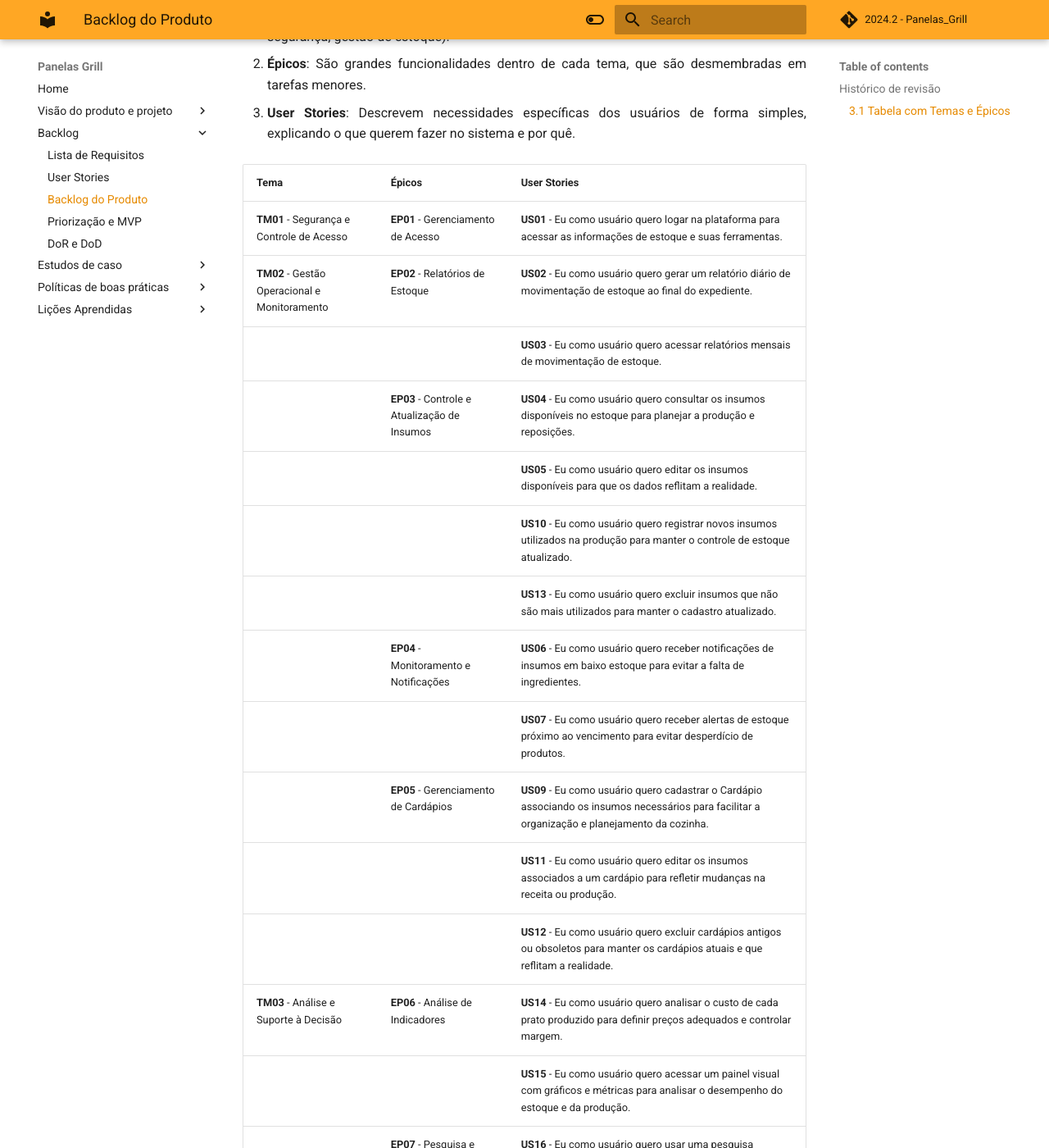
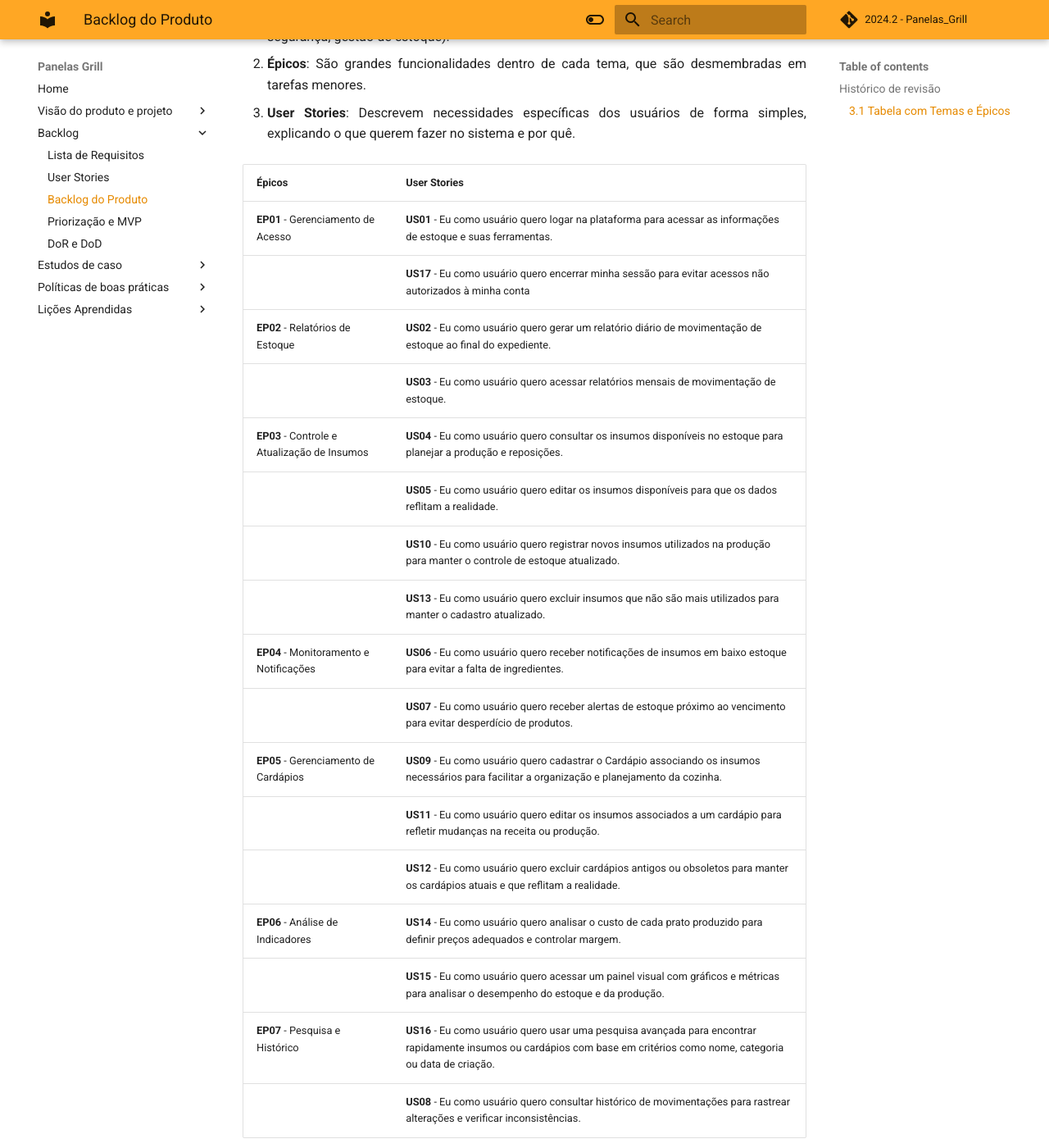
Before and after one commit to mdsreq-fga-unb/2024.2-T03-PanelasGrill, an MkDocs documentation site: the page built from docs/Backlog/backlog.md, in a window 1280 px wide and 1400 px high, scrolled down 531 px. Shown: the whole window at 82% size. Built offline with MkDocs 1.6.1 and Material for MkDocs 9.7.7, drawn with Linux system fonts in a browser that asks for light colours; comment, search, counter and statistics services are not loaded.

Commit message:
docs: atualizando com as correções do professor

```diff
--- a/docs/Backlog/backlog.md
+++ b/docs/Backlog/backlog.md
@@ -19,21 +19,22 @@ A tabela organiza os componentes do backlog do produto da seguinte forma:
 
 3. **User Stories**: Descrevem necessidades específicas dos usuários de forma simples, explicando o que querem fazer no sistema e por quê.
 
-| **Tema**                        | **Épicos**                                      | **User Stories**                                                                                   |
-|---------------------------------|------------------------------------------------|---------------------------------------------------------------------------------------------------|
-| **TM01** - Segurança e Controle de Acesso| **EP01** - Gerenciamento de Acesso                        | **US01** - Eu como usuário quero logar na plataforma para acessar as informações de estoque e suas ferramentas. |
-| **TM02** - Gestão Operacional e Monitoramento | **EP02** - Relatórios de Estoque                     | **US02** - Eu como usuário quero gerar um relatório diário de movimentação de estoque ao final do expediente. |
-|                                 |                                                | **US03** - Eu como usuário quero acessar relatórios mensais de movimentação de estoque.           |
-|                                 | **EP03** - Controle e Atualização de Insumos              | **US04** - Eu como usuário quero consultar os insumos disponíveis no estoque para planejar a produção e reposições. |
-|                                 |                                                | **US05** - Eu como usuário quero editar os insumos disponíveis para que os dados reflitam a realidade. |
-|                                 |                                                | **US10** - Eu como usuário quero registrar novos insumos utilizados na produção para manter o controle de estoque atualizado. |
-|                                 |                                                | **US13** - Eu como usuário quero excluir insumos que não são mais utilizados para manter o cadastro atualizado. |
-|                                 | **EP04** - Monitoramento e Notificações                  | **US06** - Eu como usuário quero receber notificações de insumos em baixo estoque para evitar a falta de ingredientes. |
-|                                 |                                                | **US07** - Eu como usuário quero receber alertas de estoque próximo ao vencimento para evitar desperdício de produtos. |
-|                                 | **EP05** - Gerenciamento de Cardápios                     | **US09** - Eu como usuário quero cadastrar o Cardápio associando os insumos necessários para facilitar a organização e planejamento da cozinha. |
-|                                 |                                                | **US11** - Eu como usuário quero editar os insumos associados a um cardápio para refletir mudanças na receita ou produção. |
-|                                 |                                                | **US12** - Eu como usuário quero excluir cardápios antigos ou obsoletos para manter os cardápios atuais e que reflitam a realidade. |
-| **TM03** - Análise e Suporte à Decisão     | **EP06** - Análise de Indicadores                         | **US14** - Eu como usuário quero analisar o custo de cada prato produzido para definir preços adequados e controlar margem. |
-|                                 |                                                | **US15** - Eu como usuário quero acessar um painel visual com gráficos e métricas para analisar o desempenho do estoque e da produção. |
-|                                 | **EP07** - Pesquisa e Histórico                          | **US16** - Eu como usuário quero usar uma pesquisa avançada para encontrar rapidamente insumos ou cardápios com base em critérios como nome, categoria ou data de criação. |
-|                                 |                                                | **US08** - Eu como usuário quero consultar histórico de movimentações para rastrear alterações e verificar inconsistências. |
+| **Épicos**                                      | **User Stories**                                                                                   |
+|------------------------------------------------|---------------------------------------------------------------------------------------------------|
+| **EP01** - Gerenciamento de Acesso                        | **US01** - Eu como usuário quero logar na plataforma para acessar as informações de estoque e suas ferramentas. |
+|                                          | **US17** - Eu como usuário quero encerrar minha sessão para evitar acessos não autorizados à minha conta  |
+| **EP02** - Relatórios de Estoque                     | **US02** - Eu como usuário quero gerar um relatório diário de movimentação de estoque ao final do expediente. |
+|                                                | **US03** - Eu como usuário quero acessar relatórios mensais de movimentação de estoque.           |
+| **EP03** - Controle e Atualização de Insumos              | **US04** - Eu como usuário quero consultar os insumos disponíveis no estoque para planejar a produção e reposições. |
+|                                                | **US05** - Eu como usuário quero editar os insumos disponíveis para que os dados reflitam a realidade. |
+|                                                | **US10** - Eu como usuário quero registrar novos insumos utilizados na produção para manter o controle de estoque atualizado. |
+|                                                | **US13** - Eu como usuário quero excluir insumos que não são mais utilizados para manter o cadastro atualizado. |
+| **EP04** - Monitoramento e Notificações                  | **US06** - Eu como usuário quero receber notificações de insumos em baixo estoque para evitar a falta de ingredientes. |
+|                                                | **US07** - Eu como usuário quero receber alertas de estoque próximo ao vencimento para evitar desperdício de produtos. |
+| **EP05** - Gerenciamento de Cardápios                     | **US09** - Eu como usuário quero cadastrar o Cardápio associando os insumos necessários para facilitar a organização e planejamento da cozinha. |
+|                                                | **US11** - Eu como usuário quero editar os insumos associados a um cardápio para refletir mudanças na receita ou produção. |
+|                                                | **US12** - Eu como usuário quero excluir cardápios antigos ou obsoletos para manter os cardápios atuais e que reflitam a realidade. |
+| **EP06** - Análise de Indicadores                         | **US14** - Eu como usuário quero analisar o custo de cada prato produzido para definir preços adequados e controlar margem. |
+|                                                | **US15** - Eu como usuário quero acessar um painel visual com gráficos e métricas para analisar o desempenho do estoque e da produção. |
+| **EP07** - Pesquisa e Histórico                          | **US16** - Eu como usuário quero usar uma pesquisa avançada para encontrar rapidamente insumos ou cardápios com base em critérios como nome, categoria ou data de criação. |
+|                                                | **US08** - Eu como usuário quero consultar histórico de movimentações para rastrear alterações e verificar inconsistências. |
```
Also changed, not shown: docs/Backlog/mvp.md (+3 -1 lines), docs/Backlog/sessao7.md (+6 -6 lines), docs/Backlog/sessao9.md (+2 -1 lines).
